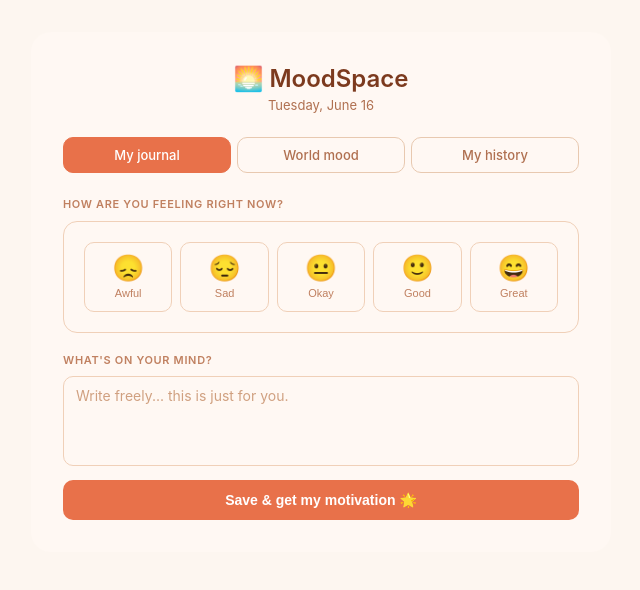
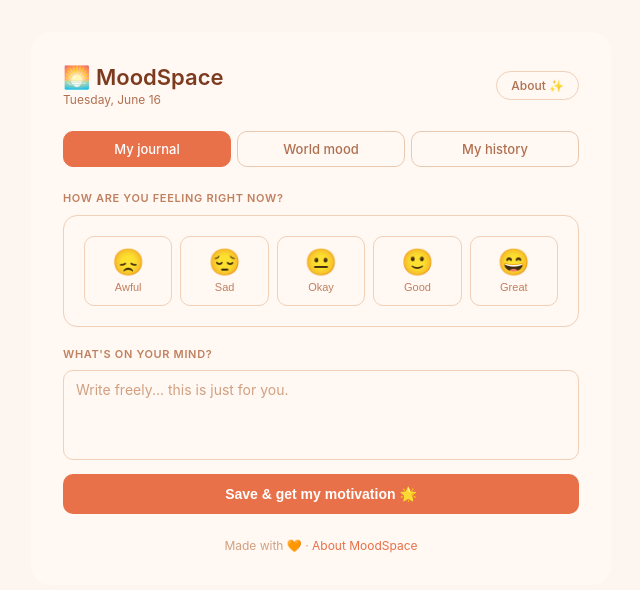
Before and after one commit to Nishi21-lab/moodspace, a plain HTML site: page index.html in a window 1280 px wide. Shown: the whole page, without its empty margins (319-959 px from the left). Drawn offline with nearby package versions, Linux system fonts and the light colour scheme.

Commit message:
Update index.html

```diff
--- a/index.html
+++ b/index.html
@@ -13,64 +13,58 @@
     display: flex; justify-content: center; padding: 2rem 1rem;
   }
   .app { background: #fff8f3; border-radius: 20px; padding: 2rem; width: 100%; max-width: 580px; height: fit-content; }
-  .header { text-align: center; margin-bottom: 1.5rem; }
-  .header h1 { font-size: 24px; font-weight: 600; color: #7c3a1e; margin-bottom: 4px; }
-  .header p { font-size: 13px; color: #b07050; }
+  .top-bar { display: flex; justify-content: space-between; align-items: center; margin-bottom: 1.5rem; }
+  .top-bar h1 { font-size: 22px; font-weight: 600; color: #7c3a1e; }
+  .top-bar p { font-size: 12px; color: #b07050; margin-top: 2px; }
+  .about-btn { font-size: 12px; font-weight: 500; color: #b07050; border: 1px solid #f0d0b8; padding: 6px 14px; border-radius: 20px; background: #fff8f3; text-decoration: none; white-space: nowrap; flex-shrink: 0; }
+  .about-btn:hover { background: #fde8d8; }
   .tabs { display: flex; gap: 6px; margin-bottom: 1.5rem; }
-  .tab { flex: 1; padding: 9px; text-align: center; font-size: 13px; font-weight: 500;
-    border-radius: 10px; border: 1px solid #e8c9b0; background: #fff8f3;
-    color: #b07050; cursor: pointer; transition: all .15s; }
+  .tab { flex: 1; padding: 9px; text-align: center; font-size: 13px; font-weight: 500; border-radius: 10px; border: 1px solid #e8c9b0; background: #fff8f3; color: #b07050; cursor: pointer; transition: all .15s; }
   .tab.active { background: #e8714a; color: #fff; border-color: #e8714a; }
   .page { display: none; }
   .page.active { display: block; }
-  .lbl { font-size: 11px; font-weight: 600; color: #c08060; letter-spacing: .06em;
-    text-transform: uppercase; margin-bottom: .6rem; }
-  .card { background: #fff8f3; border: 1px solid #f0d0b8; border-radius: 14px;
-    padding: 1.25rem; margin-bottom: 1.25rem; }
+  .lbl { font-size: 11px; font-weight: 600; color: #c08060; letter-spacing: .06em; text-transform: uppercase; margin-bottom: .6rem; }
+  .card { background: #fff8f3; border: 1px solid #f0d0b8; border-radius: 14px; padding: 1.25rem; margin-bottom: 1.25rem; }
   .mood-row { display: flex; gap: 8px; justify-content: space-between; }
-  .mbtn { flex: 1; display: flex; flex-direction: column; align-items: center; gap: 6px;
-    padding: 12px 6px; border: 1px solid #f0d0b8; border-radius: 10px;
-    background: #fff8f3; cursor: pointer; transition: all .15s; }
+  .mbtn { flex: 1; display: flex; flex-direction: column; align-items: center; gap: 6px; padding: 12px 6px; border: 1px solid #f0d0b8; border-radius: 10px; background: #fff8f3; cursor: pointer; transition: all .15s; }
   .mbtn:hover { background: #fde8d8; }
   .mbtn.active { border-color: #e8714a; background: #fde0cc; }
   .micon { font-size: 26px; line-height: 1; }
   .mname { font-size: 11px; color: #c08060; font-weight: 500; }
   .mbtn.active .mname { color: #b84a20; }
-  textarea { width: 100%; min-height: 90px; resize: none; background: #fff8f3;
-    border: 1px solid #f0d0b8; border-radius: 10px; padding: 10px 12px;
-    font-size: 14px; font-family: inherit; color: #5a2a10; outline: none; }
+  textarea { width: 100%; min-height: 90px; resize: none; background: #fff8f3; border: 1px solid #f0d0b8; border-radius: 10px; padding: 10px 12px; font-size: 14px; font-family: inherit; color: #5a2a10; outline: none; }
   textarea:focus { border-color: #e8714a; }
   textarea::placeholder { color: #d0a080; }
-  .sbtn { width: 100%; padding: 12px; font-size: 14px; font-weight: 600;
-    border-radius: 10px; border: none; background: #e8714a; color: #fff;
-    cursor: pointer; margin-top: 10px; transition: opacity .15s; }
+  .sbtn { width: 100%; padding: 12px; font-size: 14px; font-weight: 600; border-radius: 10px; border: none; background: #e8714a; color: #fff; cursor: pointer; margin-top: 10px; transition: opacity .15s; }
   .sbtn:hover { opacity: .9; }
   .sbtn:active { transform: scale(.98); }
-  .motivation-box { background: #fff3e8; border: 1px solid #f5c49a; border-radius: 12px;
-    padding: 1.1rem 1.25rem; margin: 1rem 0; display: none; }
+  .motivation-box { background: #fff3e8; border: 1px solid #f5c49a; border-radius: 12px; padding: 1.1rem 1.25rem; margin: 1rem 0; display: none; }
   .motivation-box.show { display: block; }
-  .motivation-box .quote { font-size: 15px; color: #7c3a1e; line-height: 1.7;
-    font-style: italic; margin-bottom: 6px; }
+  .motivation-box .quote { font-size: 15px; color: #7c3a1e; line-height: 1.7; font-style: italic; margin-bottom: 6px; }
   .motivation-box .from { font-size: 11px; color: #c08060; }
   .community-grid { display: grid; grid-template-columns: repeat(3, 1fr); gap: 10px; margin-bottom: 1.25rem; }
-  .stat-card { background: #fff8f3; border: 1px solid #f0d0b8; border-radius: 12px;
-    padding: 1rem; text-align: center; }
+  .stat-card { background: #fff8f3; border: 1px solid #f0d0b8; border-radius: 12px; padding: 1rem; text-align: center; }
   .stat-num { font-size: 28px; line-height: 1; margin-bottom: 4px; }
   .stat-label { font-size: 11px; color: #c08060; font-weight: 500; }
-  .feed-item { display: flex; align-items: center; gap: 10px; padding: 10px 12px;
-    border: 1px solid #f0d0b8; border-radius: 10px; background: #fff8f3; margin-bottom: 8px; }
+  .feed-item { display: flex; align-items: center; gap: 10px; padding: 10px 12px; border: 1px solid #f0d0b8; border-radius: 10px; background: #fff8f3; margin-bottom: 8px; }
   .feed-emoji { font-size: 20px; flex-shrink: 0; }
   .feed-text { font-size: 13px; color: #7c3a1e; }
   .feed-time { font-size: 11px; color: #c08060; margin-top: 2px; }
   .chart-wrap { position: relative; width: 100%; height: 160px; }
   .empty { text-align: center; padding: 2rem 0; color: #c08060; font-size: 14px; }
+  .footer { text-align: center; margin-top: 1.5rem; font-size: 12px; color: #d0a080; }
+  .footer a { color: #e8714a; text-decoration: none; }
 </style>
 </head>
 <body>
 <div class="app">
-  <div class="header">
-    <h1>🌅 MoodSpace</h1>
-    <p id="today-date"></p>
+
+  <div class="top-bar">
+    <div>
+      <h1>🌅 MoodSpace</h1>
+      <p id="today-date"></p>
+    </div>
+    <a href="about.html" class="about-btn">About ✨</a>
   </div>
 
   <div class="tabs">
@@ -79,7 +73,6 @@
     <div class="tab" onclick="switchTab('history')">My history</div>
   </div>
 
-  <!-- MY JOURNAL -->
   <div class="page active" id="tab-log">
     <div class="lbl">How are you feeling right now?</div>
     <div class="card">
@@ -101,7 +94,6 @@
     <button class="sbtn" onclick="saveEntry()">Save & get my motivation 🌟</button>
   </div>
 
-  <!-- WORLD MOOD -->
   <div class="page" id="tab-world">
     <div class="lbl">World mood today</div>
     <div class="community-grid" id="world-stats"></div>
@@ -109,7 +101,6 @@
     <div id="world-feed"></div>
   </div>
 
-  <!-- MY HISTORY -->
   <div class="page" id="tab-history">
     <div class="lbl">My mood over time</div>
     <div class="card">
@@ -120,6 +111,11 @@
     <div class="lbl">Past entries</div>
     <div id="history-list"></div>
   </div>
+
+  <div class="footer">
+    Made with 🧡 · <a href="about.html">About MoodSpace</a>
+  </div>
+
 </div>
 
 <script>
@@ -176,12 +172,10 @@
     const entry = { date: new Date().toISOString(), mood: selectedMood.mood, score: selectedMood.score, emoji: selectedMood.emoji, note };
     entries.unshift(entry);
     localStorage.setItem(KEY, JSON.stringify(entries));
-
     const worldEntry = { date: new Date().toISOString(), emoji: selectedMood.emoji, mood: selectedMood.mood, score: selectedMood.score };
     worldEntries.unshift(worldEntry);
     if (worldEntries.length > 200) worldEntries = worldEntries.slice(0, 200);
     localStorage.setItem(WORLD_KEY, JSON.stringify(worldEntries));
-
     showMotivation(selectedMood.mood);
     document.getElementById('note').value = '';
     document.querySelectorAll('.mbtn').forEach(b => b.classList.remove('active'));
@@ -207,13 +201,11 @@
     const dominant = Object.entries(counts).sort((a, b) => b[1] - a[1])[0];
     const emojiMap = { awful: '😞', sad: '😔', okay: '😐', good: '🙂', great: '😄' };
     const pctGood = total > 0 ? Math.round((counts.good + counts.great) / total * 100) : 0;
-
     document.getElementById('world-stats').innerHTML = `
       <div class="stat-card"><div class="stat-num">${total}</div><div class="stat-label">check-ins today</div></div>
       <div class="stat-card"><div class="stat-num">${total > 0 ? emojiMap[dominant[0]] : '—'}</div><div class="stat-label">world mood</div></div>
       <div class="stat-card"><div class="stat-num">${total > 0 ? pctGood + '%' : '—'}</div><div class="stat-label">feeling good</div></div>
     `;
-
     const recent = worldEntries.slice(0, 10);
     const feed = document.getElementById('world-feed');
     if (recent.length === 0) {
```
